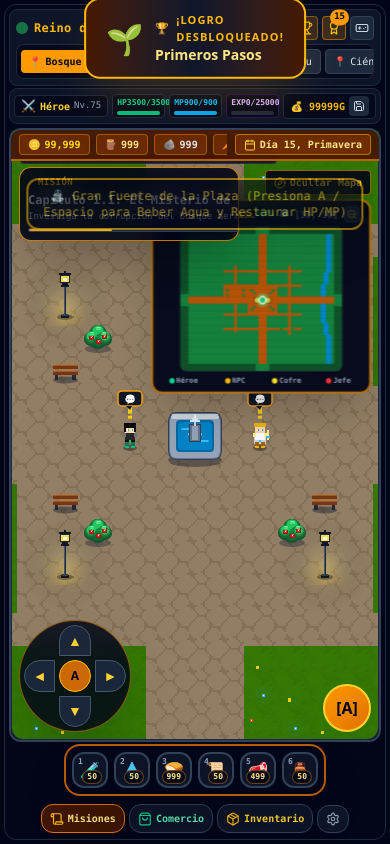
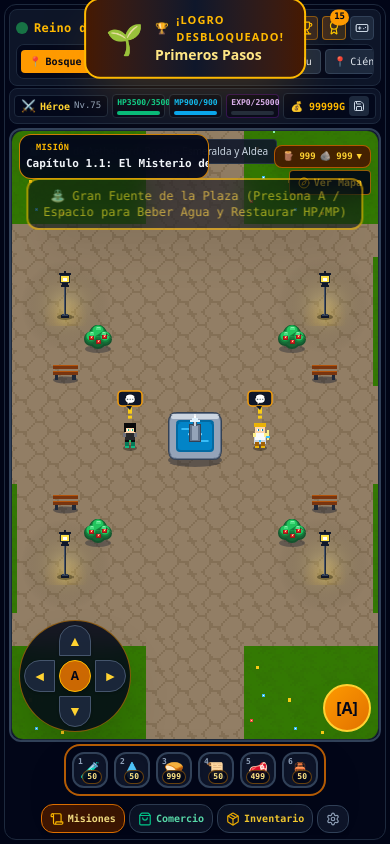
Before and after one commit to Dirre7/Pixel-RPG-, a React (Vite) app: page / in a window 390 px wide. Both pictures are taken after a click on the button "⚡ Desbloqueado". Built offline with nearby package versions, Linux system fonts and the light colour scheme.

Commit message:
feat: complete mobile UX optimization (collapsible minimap & quest HUD, responsive mobile sub-tabs for inventory modal)

```diff
--- a/src/components/OverworldMap.tsx
+++ b/src/components/OverworldMap.tsx
@@ -100,7 +100,9 @@ export const OverworldMap: React.FC<OverworldMapProps> = ({
   const [facingDir, setFacingDir] = useState<'down' | 'up' | 'left' | 'right'>('down');
   const [selectedNpc, setSelectedNpc] = useState<NPC | null>(null);
   const [isQuestLogOpen, setIsQuestLogOpen] = useState(false);
-  const [showMinimap, setShowMinimap] = useState(true);
+  const [showMinimap, setShowMinimap] = useState(() =>
+    typeof window !== 'undefined' ? window.innerWidth >= 768 : true
+  );
   const [showForgeModal, setShowForgeModal] = useState(false);
   const [activeChestLoot, setActiveChestLoot] = useState<ChestLoot | null>(null);
 
--- a/src/components/TopResourceBar.tsx
+++ b/src/components/TopResourceBar.tsx
@@ -1,7 +1,7 @@
 import React, { useState } from 'react';
 import { PlayerStats, Zone } from '../types';
 import { ALL_GAME_QUESTS } from '../data/gameData';
-import { Calendar, ChevronDown, ChevronUp, AlertCircle } from 'lucide-react';
+import { Calendar, ChevronDown, ChevronUp } from 'lucide-react';
 
 interface TopResourceBarProps {
   player: PlayerStats;
@@ -18,7 +18,10 @@ export const TopResourceBar: React.FC<TopResourceBarProps> = ({
   completedQuests,
   onOpenQuests,
 }) => {
-  const [isQuestCollapsed, setIsQuestCollapsed] = useState(false);
+  const [isQuestCollapsed, setIsQuestCollapsed] = useState(() =>
+    typeof window !== 'undefined' ? window.innerWidth < 640 : false
+  );
+  const [showResourcesMobile, setShowResourcesMobile] = useState(false);
 
   // Find current active quest
   const activeQuestId = acceptedQuests.find((id) => !completedQuests.includes(id)) || 'q_main_forest_1';
@@ -27,35 +30,34 @@ export const TopResourceBar: React.FC<TopResourceBarProps> = ({
   return (
     <div className="absolute top-0 left-0 right-0 z-30 flex flex-col pointer-events-none select-none">
       {/* Top Resources Bar - Pixel Tribe Style */}
-      <div className="w-full flex items-center justify-between bg-amber-950/95 border-b-2 border-amber-600/80 px-2 sm:px-4 py-1 shadow-2xl backdrop-blur-md text-amber-100 font-mono text-[10px] sm:text-xs pointer-events-auto">
+      {/* Desktop / Expanded View */}
+      <div
+        className={`w-full items-center justify-between bg-amber-950/95 border-b-2 border-amber-600/80 px-2 sm:px-4 py-0.5 sm:py-1 shadow-2xl backdrop-blur-md text-amber-100 font-mono text-[10px] sm:text-xs pointer-events-auto transition-all ${
+          showResourcesMobile ? 'flex' : 'hidden sm:flex'
+        }`}
+      >
         {/* Left: Resource Badges */}
-        <div className="flex items-center gap-1.5 sm:gap-3 overflow-x-auto no-scrollbar">
-          {/* Gold */}
-          <div className="flex items-center gap-1 bg-amber-900/70 px-2 py-0.5 rounded border border-amber-500/40 shadow-inner" title="Oro acumulado">
-            <span className="text-yellow-400 font-bold">🪙</span>
-            <span className="font-bold text-yellow-300">{player.gold.toLocaleString()}</span>
-          </div>
-
+        <div className="flex items-center gap-1 sm:gap-2.5 overflow-x-auto no-scrollbar">
           {/* Wood */}
-          <div className="flex items-center gap-1 bg-amber-900/70 px-2 py-0.5 rounded border border-amber-500/40 shadow-inner" title="Madera de Roble recolectada">
+          <div className="flex items-center gap-1 bg-amber-900/70 px-1.5 py-0.5 rounded border border-amber-500/40 shadow-inner" title="Madera de Roble">
             <span className="text-amber-400 font-bold">🪵</span>
             <span className="font-bold text-amber-200">{(player.resources?.wood || 0).toLocaleString()}</span>
           </div>
 
           {/* Stone / Mineral */}
-          <div className="flex items-center gap-1 bg-amber-900/70 px-2 py-0.5 rounded border border-amber-500/40 shadow-inner" title="Piedra y Mineral de Hierro">
+          <div className="flex items-center gap-1 bg-amber-900/70 px-1.5 py-0.5 rounded border border-amber-500/40 shadow-inner" title="Piedra y Mineral">
             <span className="text-slate-300 font-bold">🪨</span>
             <span className="font-bold text-slate-200">{(player.resources?.stone || 0).toLocaleString()}</span>
           </div>
 
           {/* Crops / Food */}
-          <div className="flex items-center gap-1 bg-amber-900/70 px-2 py-0.5 rounded border border-amber-500/40 shadow-inner" title="Cosechas y Provisiones">
+          <div className="flex items-center gap-1 bg-amber-900/70 px-1.5 py-0.5 rounded border border-amber-500/40 shadow-inner" title="Cosechas">
             <span className="text-orange-400 font-bold">🥕</span>
             <span className="font-bold text-orange-200">{(player.resources?.crops || 0).toLocaleString()}</span>
           </div>
 
           {/* Gems / Arcane Essences */}
-          <div className="flex items-center gap-1 bg-amber-900/70 px-2 py-0.5 rounded border border-amber-500/40 shadow-inner" title="Gemas y Esencias Arcanas">
+          <div className="flex items-center gap-1 bg-amber-900/70 px-1.5 py-0.5 rounded border border-amber-500/40 shadow-inner" title="Gemas">
             <span className="text-cyan-400 font-bold">💎</span>
             <span className="font-bold text-cyan-200">{(player.resources?.gems || 0).toLocaleString()}</span>
           </div>
@@ -64,36 +66,37 @@ export const TopResourceBar: React.FC<TopResourceBarProps> = ({
         {/* Right: Date & Season */}
         <div className="flex items-center gap-1 bg-amber-900/80 px-2 py-0.5 rounded border border-amber-400/50 shadow-inner ml-2 flex-shrink-0">
           <Calendar className="w-3 h-3 text-amber-300" />
-          <span className="font-bold text-amber-200 whitespace-nowrap">Día 15, Primavera</span>
+          <span className="font-bold text-amber-200 whitespace-nowrap text-[9px] sm:text-[10px]">Día 15, Primavera</span>
         </div>
       </div>
 
-      {/* Collapsible Active Quest Card - Top Left */}
-      <div className="flex flex-col items-start mt-1.5 ml-2 pointer-events-auto">
-        <div className="flex items-center bg-slate-950/90 border border-amber-500/80 rounded-xl shadow-2xl backdrop-blur-md overflow-hidden max-w-[220px] sm:max-w-[260px]">
+      {/* Row below top bar: Quest Pill (Left) & Mobile Resource Toggle (Right) */}
+      <div className="flex items-center justify-between w-full px-2 pt-1 pointer-events-auto">
+        {/* Collapsible Active Quest Card - Top Left */}
+        <div className="flex items-center bg-slate-950/90 border border-amber-500/80 rounded-xl shadow-2xl backdrop-blur-md overflow-hidden max-w-[190px] sm:max-w-[260px]">
           <button
             onClick={onOpenQuests}
-            className="flex flex-col gap-0.5 p-2 text-left hover:bg-slate-900 transition flex-1"
+            className="flex flex-col gap-0.5 p-1.5 text-left hover:bg-slate-900 transition flex-1"
             title="Abrir Diario de Misiones"
           >
             <div className="flex items-center justify-between w-full">
-              <span className="text-[9px] sm:text-[10px] font-mono font-bold text-amber-400 uppercase tracking-wider flex items-center gap-1">
+              <span className="text-[8.5px] sm:text-[10px] font-mono font-bold text-amber-400 uppercase tracking-wider flex items-center gap-1">
                 <span className="w-1.5 h-1.5 rounded-full bg-amber-400 animate-ping inline-block" />
                 Misión
               </span>
-              <span className="w-3.5 h-3.5 rounded-full bg-red-600 text-white text-[8px] font-black flex items-center justify-center">
+              <span className="w-3 h-3 rounded-full bg-red-600 text-white text-[7px] font-black flex items-center justify-center">
                 !
               </span>
             </div>
 
-            <div className="font-bold text-xs text-slate-100 font-mono truncate">
+            <div className="font-bold text-[11px] sm:text-xs text-slate-100 font-mono truncate">
               {currentQuest ? currentQuest.title : 'Explora la Aldea de Roble'}
             </div>
 
             {!isQuestCollapsed && (
               <>
-                <div className="text-[9px] text-slate-300 font-mono line-clamp-1">
-                  {currentQuest ? currentQuest.description : 'Habla con el Anciano Eldrin en la plaza.'}
+                <div className="text-[8.5px] sm:text-[9px] text-slate-300 font-mono line-clamp-1">
+                  {currentQuest ? currentQuest.description : 'Habla con el Anciano Eldrin.'}
                 </div>
                 <div className="w-full bg-slate-800 h-1 rounded-full overflow-hidden mt-0.5 border border-slate-700">
                   <div
@@ -117,6 +120,17 @@ export const TopResourceBar: React.FC<TopResourceBarProps> = ({
             {isQuestCollapsed ? <ChevronDown className="w-3 h-3" /> : <ChevronUp className="w-3 h-3" />}
           </button>
         </div>
+
+        {/* Mobile-only Resource Toggle Pill */}
+        <button
+          onClick={() => setShowResourcesMobile(!showResourcesMobile)}
+          className="sm:hidden flex items-center gap-1 bg-amber-950/90 border border-amber-600/70 px-2 py-1 rounded-lg text-[9px] font-mono font-bold text-amber-300 shadow-lg backdrop-blur-md active:scale-95 transition"
+          title="Ver Recursos de Crafteo"
+        >
+          <span>🪵 {player.resources?.wood || 0}</span>
+          <span>🪨 {player.resources?.stone || 0}</span>
+          <span>{showResourcesMobile ? '▲' : '▼'}</span>
+        </button>
       </div>
     </div>
   );
```
Also changed, not shown: src/components/InventoryShopModal.tsx (+56 -4 lines).
